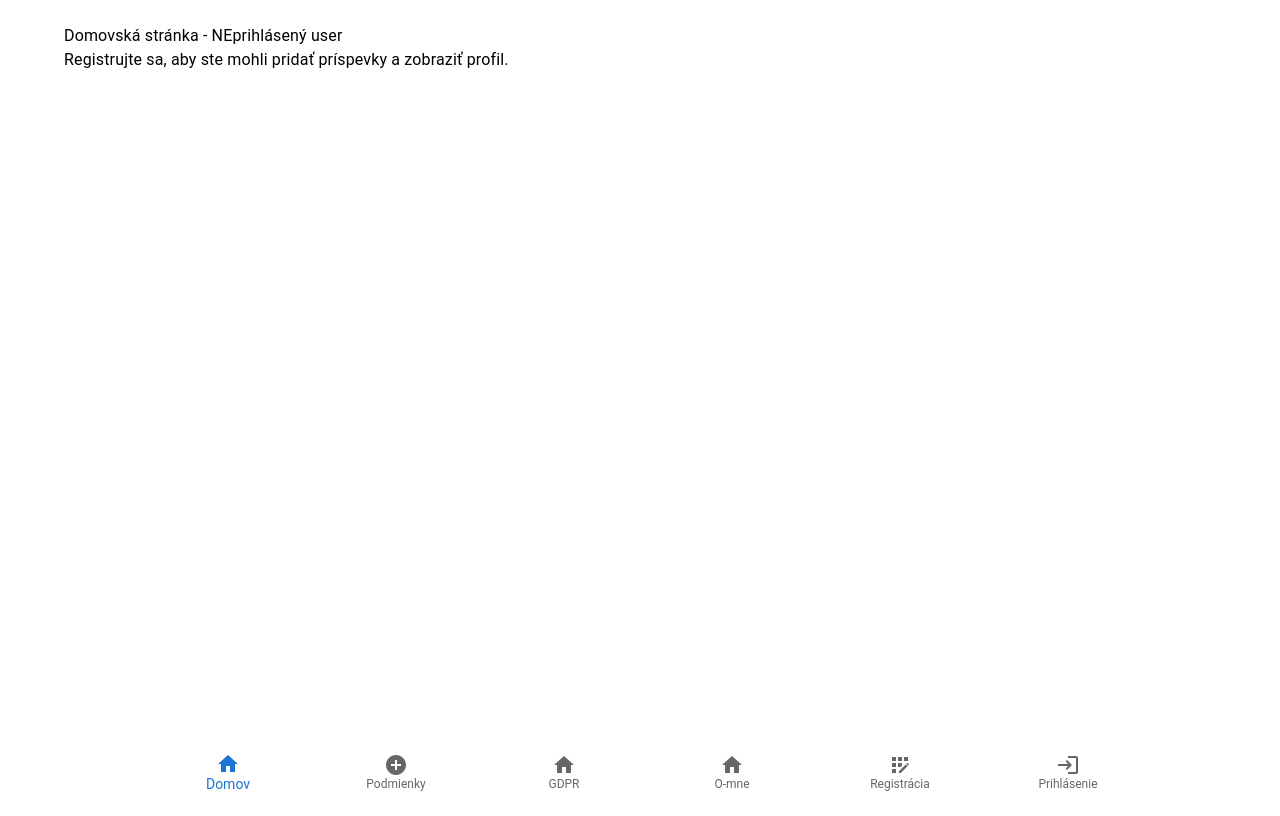
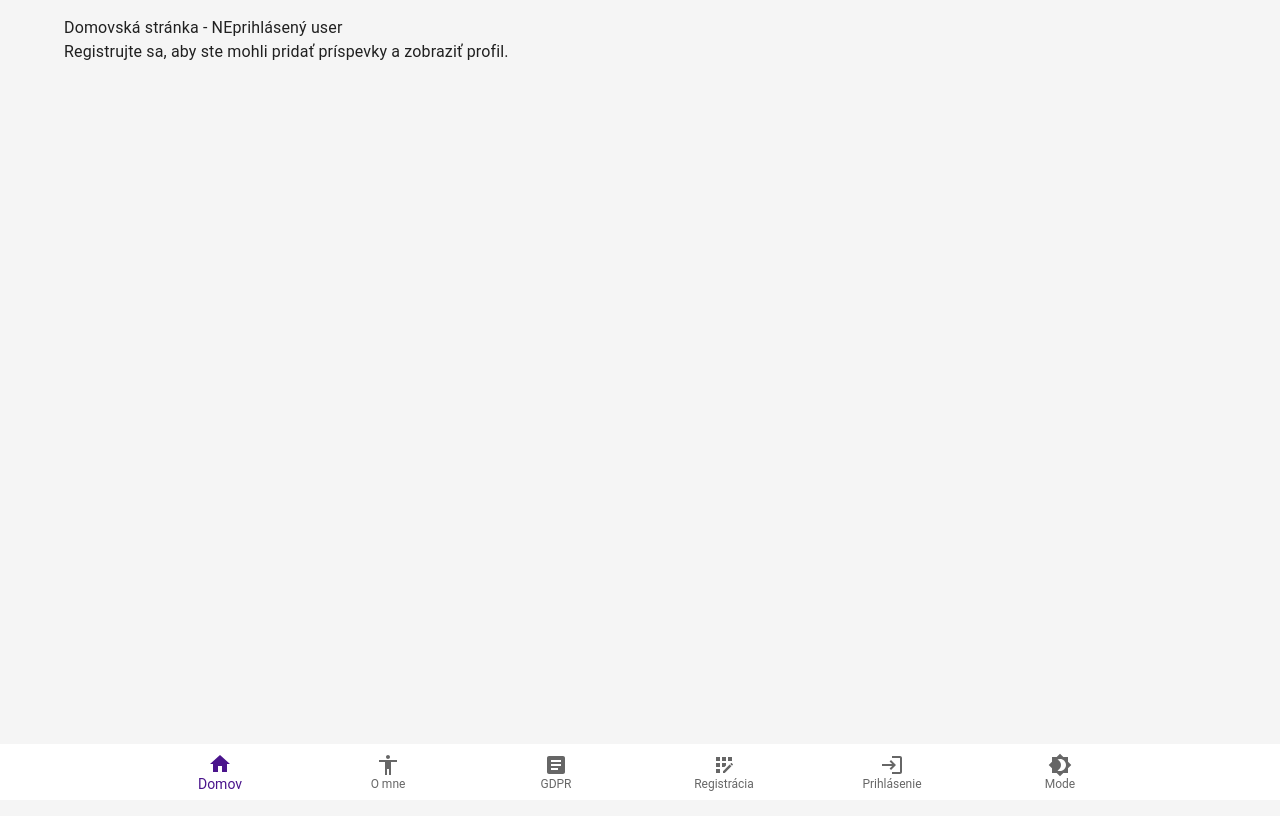
Before and after one commit to Juriij/SnapZoska, a Next.js app: page / in a window 1280 px wide. Built offline with nearby package versions, Linux system fonts and the light colour scheme; no server answers.

Commit message:
light/dark mode added

```diff
--- a/package.json
+++ b/package.json
@@ -11,8 +11,8 @@
   },
   "dependencies": {
     "@auth/prisma-adapter": "^2.7.4",
-    "@emotion/react": "^11.13.3",
-    "@emotion/styled": "^11.13.0",
+    "@emotion/react": "^11.14.0",
+    "@emotion/styled": "^11.14.0",
     "@mui/icons-material": "^6.1.2",
     "@mui/material": "^6.1.2",
     "@prisma/client": "^5.22.0",
--- a/src/app/layout.tsx
+++ b/src/app/layout.tsx
@@ -1,31 +1,30 @@
-// src/app/layout.tsx
+'use client'
+import "./globals.css";
+import Navbar from "@/components/NavBar";
+import AuthProvider from "../components/AuthProvider";
+import CssBaseline from '@mui/material/CssBaseline';
+import { ThemeProvider } from "@/components/ThemeProvider";
 
-import { Metadata } from "next";
-import "./globals.css";
-import Navbar from "../components/NavBar";
-import AuthProvider from "../components/AuthProvider";
+interface RootLayoutProps {
+  children: React.ReactNode;
+}
 
-export const metadata: Metadata = {
-  title: "SnapZoška",
-  description: "Created by students of SPŠE Zochova 9, Bratislava",
-};
+export default function RootLayout({ children }: RootLayoutProps) {
 
-export default function RootLayout({
-  children,
-}: Readonly<{
-  children: React.ReactNode;
-}>) {
   return (
     <html lang="sk">
       <body>
+        <ThemeProvider>
+          <CssBaseline />
           <AuthProvider>
             <div style={{ minHeight: '100vh', display: 'flex', flexDirection: 'column' }}>
               <main style={{ flexGrow: 1 }}>
                 {children}
               </main>
             </div>
-          <Navbar />
+            <Navbar/>
           </AuthProvider>
+        </ThemeProvider>
       </body>
     </html>
   );
--- /dev/null
+++ b/src/app/metadata.ts
@@ -0,0 +1,6 @@
+import { Metadata } from "next";
+
+export const metadata: Metadata = {
+  title: "SnapZoška",
+  description: "Created by students of SPŠE Zochova 9, Bratislava",
+};
--- /dev/null
+++ b/src/app/theme/themeConfig.ts
@@ -0,0 +1,39 @@
+import { PaletteMode } from '@mui/material';
+import { createTheme } from '@mui/material/styles';
+
+export const getDesignTokens = (mode: PaletteMode) => ({
+  palette: {
+    mode,
+    ...(mode === 'light'
+      ? {
+          primary: {
+            main: '#ff1919',
+          },
+          background: {
+            default: '#f5f5f5',
+            paper: '#ffffff',
+          },
+        }
+      : {
+          primary: {
+            main: '#a15dcb',
+          },
+          background: {
+            default: '#121212',
+            paper: '#1e1e1e',
+          },
+        }
+    ),
+  },
+  components: {
+    MuiBottomNavigation: {
+      styleOverrides: {
+        root: {
+          backgroundColor: mode === 'light' ? '#ffffff' : '#1e1e1e',
+        },
+      },
+    },
+  },
+});
+
+export const createAppTheme = (mode: PaletteMode) => createTheme(getDesignTokens(mode));
--- a/src/components/NavBar.tsx
+++ b/src/components/NavBar.tsx
@@ -1,70 +1,78 @@
-
-// /src/components/Navbar.tsx
-
 "use client";
 
-import * as React from 'react';
-import { BottomNavigation, BottomNavigationAction, Box, Avatar } from '@mui/material';
-import HomeIcon from '@mui/icons-material/Home';
-import SearchIcon from '@mui/icons-material/Search';
-import AddCircleIcon from '@mui/icons-material/AddCircle';
-import LoginIcon from '@mui/icons-material/Login';
-import AppRegistrationIcon from '@mui/icons-material/AppRegistration';
-import LogoutIcon from '@mui/icons-material/Logout';
-import { useRouter } from 'next/navigation';
+import * as React from "react";
+import {
+  BottomNavigation,
+  BottomNavigationAction,
+  Box,
+  Avatar
+
+} from "@mui/material";
+import HomeIcon from "@mui/icons-material/Home";
+import SearchIcon from "@mui/icons-material/Search";
+import AddCircleIcon from "@mui/icons-material/AddCircle";
+import LoginIcon from "@mui/icons-material/Login";
+import AccessibilityIcon from '@mui/icons-material/Accessibility';
+import ArticleIcon from '@mui/icons-material/Article';
+import AppRegistrationIcon from "@mui/icons-material/AppRegistration";
+import LogoutIcon from "@mui/icons-material/Logout";
+import Brightness4Icon from '@mui/icons-material/Brightness4';
+import Brightness7Icon from '@mui/icons-material/Brightness7';
+import { useRouter } from "next/navigation";
 import { useSession } from "next-auth/react";
+import { useTheme } from '@/components/ThemeProvider';
+
+
 
 export default function Navbar() {
-  const [value, setValue] = React.useState('/');
+  const [value, setValue] = React.useState<string>("/");
   const router = useRouter();
   const { data: session, status } = useSession();
+  const { mode, toggleTheme } = useTheme();
 
-  const handleNavigation = (event: React.SyntheticEvent, newValue: string) => {
-    setValue(newValue);
-    router.push(newValue);
-  };
 
-  // Non-authenticated navigation paths
+
   const nonAuthPaths = [
     { label: "Domov", value: "/", icon: <HomeIcon /> },
-    { label: "Podmienky", value: "/podmienky", icon: <AddCircleIcon /> },
-    { label: "GDPR", value: "/gdpr", icon: <HomeIcon /> },
-    { label: "O-mne", value: "/o-mne", icon: <HomeIcon /> },
+    { label: "O mne", value: "/o-mne", icon: <AccessibilityIcon /> },
+    { label: "GDPR", value: "/gdpr", icon: <ArticleIcon />},
     { label: "Registrácia", value: "/auth/registracia", icon: <AppRegistrationIcon /> },
-    { label: "Prihlásenie", value: "/auth/prihlasenie", icon: <LoginIcon /> }
+    { label: "Prihlásenie", value: "/auth/prihlasenie", icon: <LoginIcon /> },
   ];
 
-  // Authenticated navigation paths
   const authPaths = [
     { label: "Domov", value: "/", icon: <HomeIcon /> },
     { label: "Hľadať", value: "/hladanie", icon: <SearchIcon /> },
-    { label: "Pridať", value: "/pridat", icon: <AddCircleIcon /> },
-    { label: "Prispevok", value: "/prispevok", icon: <AddCircleIcon /> },
-    { label: "Notifikacie", value: "/notifikacie", icon: <SearchIcon /> },
+    { label: "Pridať", value: "/prispevok", icon: <AddCircleIcon /> },
     {
       label: "Profil",
       value: "/profil",
       icon: session?.user?.image ? (
-        <Avatar
-          alt={session?.user?.name || "User"}
-          src={session?.user?.image || undefined}
-        />
+        <Avatar alt={session?.user?.name || "User"} src={session?.user?.image || undefined} />
       ) : (
         <Avatar>{session?.user?.name?.charAt(0) || "U"}</Avatar>
-      )
+      ),
     },
     { label: "Odhlásiť", value: "/auth/odhlasenie", icon: <LogoutIcon /> },
   ];
 
-  // Decide which paths to use based on authentication status
   const navigationPaths = status === "authenticated" ? authPaths : nonAuthPaths;
 
+
+
+
+
   return (
-    <Box sx={{ width: '100%', position: 'fixed', bottom: 0 }}>
+    <Box sx={{ width: "100%", position: "fixed", bottom: 0 }}>
       <BottomNavigation
         showLabels
-        value={value}
-        onChange={handleNavigation}
+        value={value} // Tracks the active navigation value
+        onChange={(event, newValue) => {
+          if (newValue !== "toggle-theme") {
+            setValue(newValue); // Only update state for actual navigation
+            router.push(newValue); // Navigate to the new page
+          }
+        }}
       >
         {navigationPaths.map((path) => (
           <BottomNavigationAction
@@ -74,7 +82,18 @@ export default function Navbar() {
             icon={path.icon}
           />
         ))}
+        {/* Light/Dark Mode Button */}
+        <BottomNavigationAction
+          label="Mode"
+          value="toggle-theme" // Unique value for the theme toggle
+          icon={mode === "dark" ? <Brightness7Icon /> : <Brightness4Icon />}
+          onClick={(event) => {
+            event.stopPropagation(); // Prevent triggering navigation
+            toggleTheme(); // Toggle the theme
+          }}
+        />
       </BottomNavigation>
     </Box>
   );
+
 }
--- /dev/null
+++ b/src/components/ThemeProvider.tsx
@@ -0,0 +1,73 @@
+// src/components/ThemeProvider.tsx
+'use client'
+
+import { createContext, useContext, useState, useMemo, ReactNode } from 'react';
+import { ThemeProvider as MUIThemeProvider, createTheme } from '@mui/material/styles';
+import CssBaseline from '@mui/material/CssBaseline';
+import { PaletteMode } from '@mui/material';
+
+interface ThemeContextType {
+  mode: PaletteMode;
+  toggleTheme: () => void;
+}
+
+const ThemeContext = createContext<ThemeContextType>({
+  mode: 'light',
+  toggleTheme: () => {},
+});
+
+const getDesignTokens = (mode: PaletteMode) => ({
+  palette: {
+    mode,
+    ...(mode === 'light'
+      ? {
+          primary: {
+            main: '#4a148c',
+          },
+          background: {
+            default: '#f5f5f5',
+            paper: '#ffffff',
+          },
+        }
+      : {
+          primary: {
+            main: '#6a1b9a',
+          },
+          background: {
+            default: '#121212',
+            paper: '#1e1e1e',
+          },
+        }
+    ),
+  },
+  components: {
+    MuiBottomNavigation: {
+      styleOverrides: {
+        root: {
+          backgroundColor: mode === 'light' ? '#ffffff' : '#1e1e1e',
+        },
+      },
+    },
+  },
+});
+
+export function ThemeProvider({ children }: { children: ReactNode }) {
+  const [mode, setMode] = useState<PaletteMode>('light');
+
+  const toggleTheme = () => {
+    setMode((prevMode) => (prevMode === 'light' ? 'dark' : 'light'));
+  };
+
+  const theme = useMemo(() => createTheme(getDesignTokens(mode)), [mode]);
+
+  return (
+    <ThemeContext.Provider value={{ mode, toggleTheme }}>
+      <MUIThemeProvider theme={theme}>
+        <CssBaseline />
+        {children}
+      </MUIThemeProvider>
+    </ThemeContext.Provider>
+  );
+}
+
+export const useTheme = () => useContext(ThemeContext);
--- /dev/null
+++ b/src/components/ThemeToggle.tsx
@@ -0,0 +1,22 @@
+
+// src/components\ThemeToggle.tsx
+
+import Button from '@mui/material/Button';
+import { PaletteMode } from '@mui/material';
+
+interface ThemeToggleProps {
+  mode: PaletteMode;
+  setMode: (mode: PaletteMode) => void;
+}
+
+function ThemeToggle({ mode, setMode }: ThemeToggleProps) {
+  return (
+    <Button
+      onClick={() => setMode(mode === 'light' ? 'dark' : 'light')}
+    >
+      Toggle Theme
+    </Button>
+  );
+}
+
+export default ThemeToggle;
```
Lines whose indentation alone changed are shown as unchanged.
